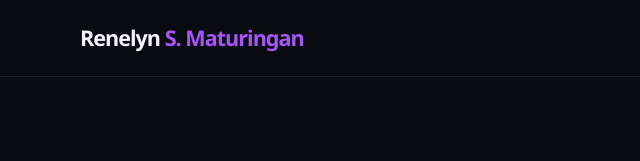
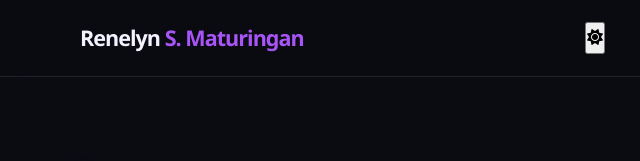
Before and after one commit to renjdjkys/MATURINGAN-cc107-portfolio, a plain HTML site: page index.html in a window 1280 px wide. Shown: the top 161 px of the page, 0-640 px from the left. Drawn offline with Linux system fonts and the light colour scheme.

Commit message:
index.html

```diff
--- a/index.html
+++ b/index.html
@@ -1,4 +1,3 @@
-
 <!DOCTYPE html>
 <html lang="en">
 <head>
@@ -16,6 +15,12 @@
     <header class="header">
         <nav class="navbar container" aria-label="Main navigation">
             <a href="#home" class="logo">Renelyn <span>S. Maturingan</span></a>
+
+            <button class="theme-toggle" id="theme-toggle"
+                    type="button" aria-label="Switch to light mode"
+                    aria-pressed="false" title="Switch theme">
+                <i class="fa-solid fa-sun" aria-hidden="true"></i>
+            </button>
 
             <button class="menu-toggle" id="menu-toggle"
                     aria-label="Open navigation menu"
@@ -42,7 +47,6 @@
                 </p>
 
                 <h1>Hello, I'm <span class="gradient-text">Renelyn S. Maturingan</span></h1>
-
                 <h2>Student Developer & Creative Thinker</h2>
 
                 <p class="hero-description">
@@ -57,9 +61,7 @@
                         View My Projects
                         <i class="fa-solid fa-arrow-right"></i>
                     </a>
-                    <a href="#contact" class="btn btn-outline">
-                        Contact Me
-                    </a>
+                    <a href="#contact" class="btn btn-outline">Contact Me</a>
                 </div>
 
                 <div class="social-links">
@@ -77,8 +79,8 @@
 
             <div class="hero-image">
                 <img src="images/2x2.jpg"
-                    alt="Profile photo of Renelyn S. Maturingan"
-                    class="profile-photo">
+                     alt="Profile photo of Renelyn S. Maturingan"
+                     class="profile-photo">
             </div>
         </section>
 
@@ -128,7 +130,6 @@
             </div>
 
             <div class="project-grid">
-
                 <article class="project-card">
                     <div class="project-visual visual-purple">
                         <i class="fa-solid fa-flag-checkered"></i>
@@ -186,7 +187,6 @@
                         </a>
                     </div>
                 </article>
-
             </div>
         </section>
     </main>
```
